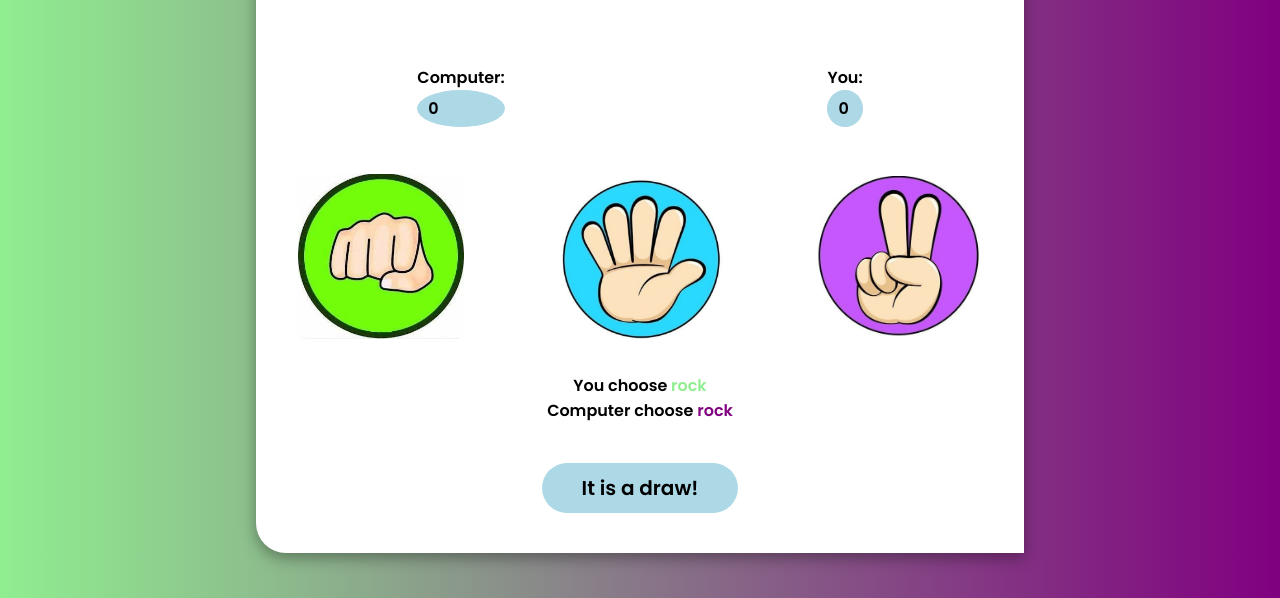
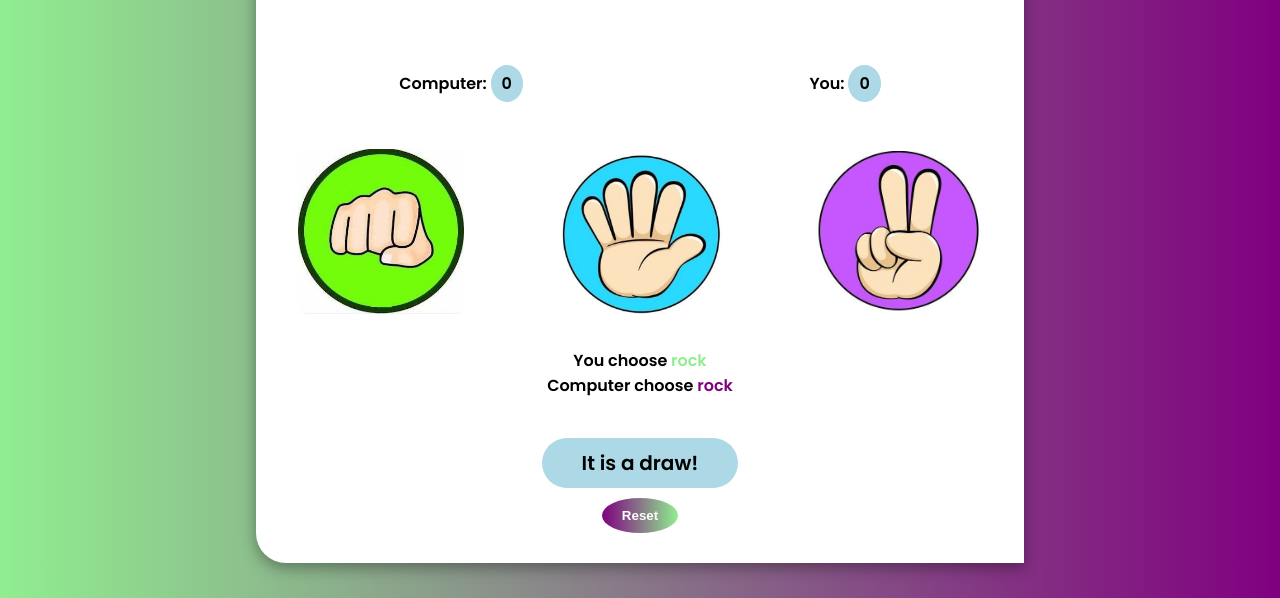
Before and after one commit to EsIbrahimli/Rock-Scissors-Paper, a plain HTML site: page index.html in a window 1280 px wide. Both pictures are taken after a click on the button 380 px from the left and 423 px from the top of the page. Shown: the part 202-800 px from the top of the page. Drawn offline with Linux system fonts and the light colour scheme; a web font is replaced by a local one.

Commit message:
Initialize scores to zero, update reset button label, and adjust button styling for improved user experience

```diff
--- a/index.html
+++ b/index.html
@@ -17,8 +17,8 @@
     <div class="container">
         <h1 class="title">Rock Paper Scissors</h1>
         <div class="scores">
-            <p>Computer: <span id="computer-score"></span></p>
-            <p>You: <span id="your-score"></span></p>
+            <p>Computer: <span id="computer-score">0</span></p>
+            <p>You: <span id="your-score">0</span></p>
         </div>
         <div class="buttons">
             <button class="btn rock-btn" data-choise="rock"><img src="icons/rock.jpg"></button>
@@ -28,7 +28,7 @@
         <div class="your-choise">You choose <span id="your-choise"></span></div>
         <div class="computer-choise">Computer choose <span id="computer-choise"></span></div>
         <div class="result">Your Result</div>
-        <div><button id="reset-btn">Play Again</button></div>
+        <div><button id="reset-btn">Reset</button></div>
     </div>
 
     <script src="script.js"></script>
--- a/script.js
+++ b/script.js
@@ -8,10 +8,11 @@ const resetBtn = document.querySelector('#reset-btn');
 
 let compScore = 0;
 let yourScore = 0;
-const options = ['rock', 'paper', 'scissors'];
+
 
 
 function getComputerChoise() {
+    const options = ['rock', 'paper', 'scissors'];
     let randomChoise= options[Math.floor(Math.random()*options.length)];
     return randomChoise;
 }
@@ -29,6 +30,8 @@ function getWinner(user, computer) {
     }
 }
 
+
+
 function playGame(choise) {
     const computerChoise = getComputerChoise();
     yourChoiseEl.innerText = choise;
@@ -37,8 +40,6 @@ function playGame(choise) {
     const winner = getWinner(choise, computerChoise);
     if (winner === 'user') {
         yourScore++;
-        console.log(resultText);
-
         resultText.innerHTML = 'You win!';
     } else if (winner === 'computer') {
         compScore++;
@@ -48,9 +49,9 @@ function playGame(choise) {
     }
 
     yourScoreEl.innerHTML = yourScore;
-    yourScoreEl.style.display = 'block';
+    yourScoreEl.style.display = 'inline-block';
     compScoreEl.innerHTML = compScore;
-    compScoreEl.style.display = 'block';
+    compScoreEl.style.display = 'inline-block';
 }
 
 
@@ -62,6 +63,12 @@ btns.forEach(btn => {
 });
 
 
-// resetBtn.addEventListener('click', () => {
-
-// });
+resetBtn.addEventListener('click', () => {
+   compScoreEl.innerText = 0;
+    yourScoreEl.innerText = 0;
+    yourChoiseEl.innerText = '';
+    compChoiseEl.innerText = '';
+    resultText.innerText = 'Your Result';
+    compScore = 0;
+    yourScore = 0;
+});
--- a/style.css
+++ b/style.css
@@ -84,8 +84,9 @@ body {
     color:white;
     font-weight: bold;
     border:none;
-    padding:8px 15px;
-    display: none;
+    border-radius:50%;
+    cursor:pointer;
+    padding:10px 20px;
 }
 
 
```
